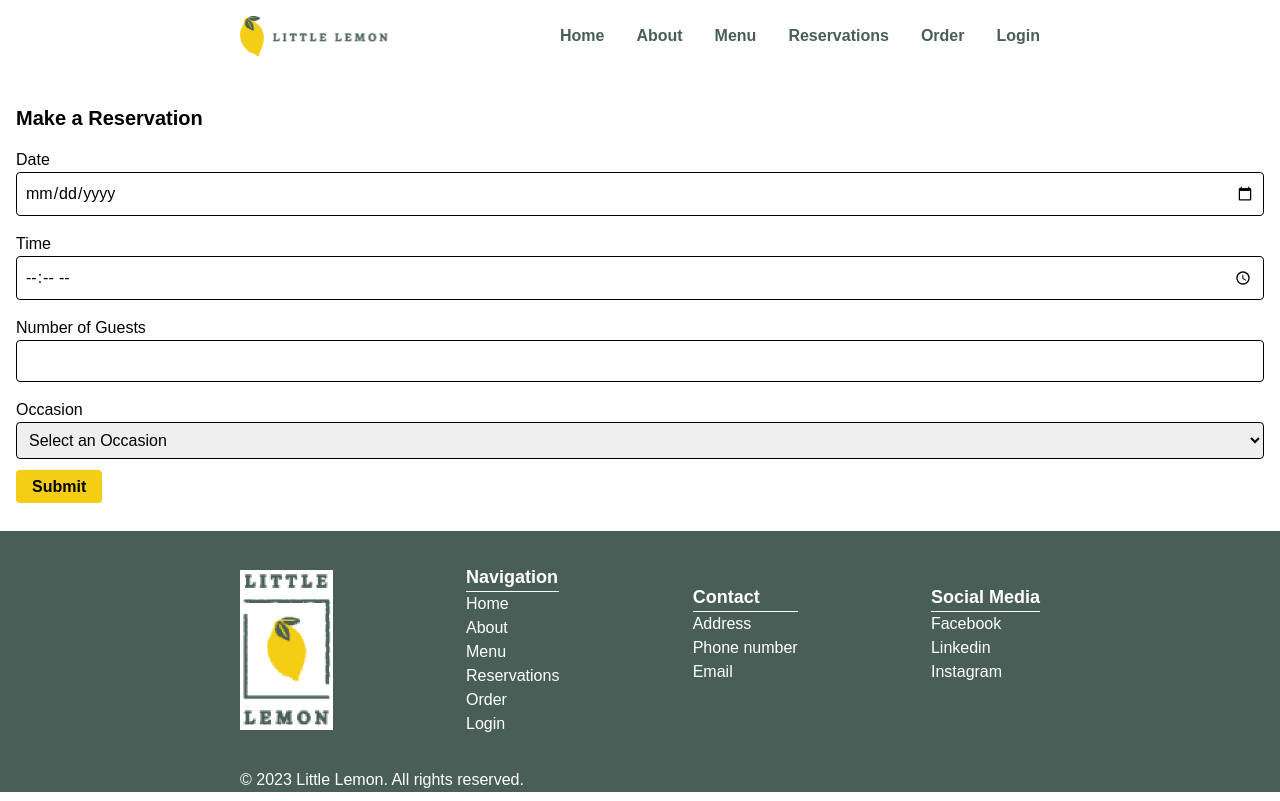
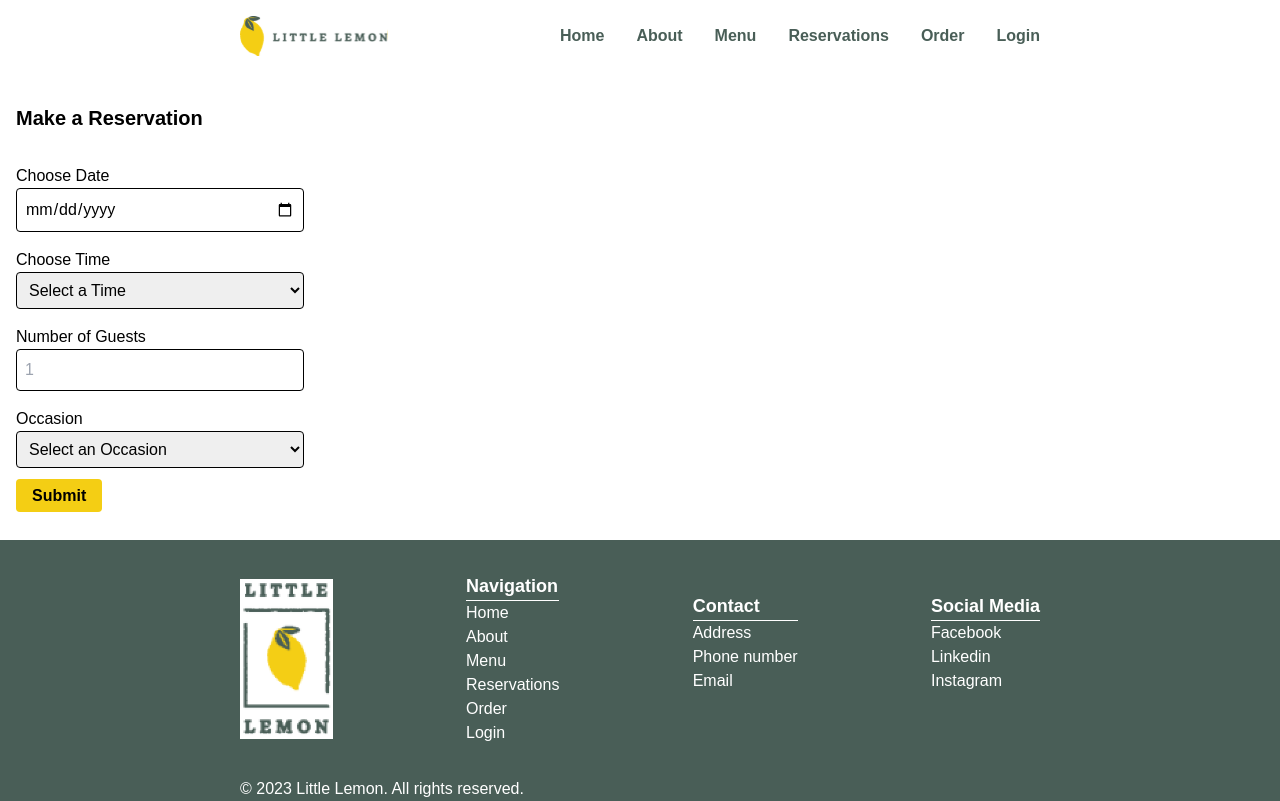
Before and after one commit to OpeDada/new-little, a React (Create React App) app: page /reservation in a window 1280 px wide. Built offline with nearby package versions, Linux system fonts and the light colour scheme.

Commit message:
implemented the form behavior using the useState hook

```diff
--- a/src/components/pages/Reservationpage/BookingForm.js
+++ b/src/components/pages/Reservationpage/BookingForm.js
@@ -8,6 +8,15 @@ const BookingForm = () => {
     guests: "",
     occasion: "",
   });
+
+  const [availableTimes, setAvailableTimes] = useState([
+    "17:00",
+    "18:00",
+    "19:00",
+    "20:00",
+    "21:00",
+    "22:00",
+  ]);
 
   const handleInputChange = (e) => {
     const { name, value } = e.target;
@@ -24,12 +33,12 @@ const BookingForm = () => {
   };
 
   return (
-    <div className="py-8 px-4">
+    <div className="grid gap-4 max-w-xs py-8 px-4">
       <h2 className="text-xl font-semibold mb-4">Make a Reservation</h2>
       <form onSubmit={handleSubmit}>
         <div className="mb-4">
           <label htmlFor="date" className="block font-medium">
-            Date
+            Choose Date
           </label>
           <input
             type="date"
@@ -43,17 +52,21 @@ const BookingForm = () => {
         </div>
         <div className="mb-4">
           <label htmlFor="time" className="block font-medium">
-            Time
+            Choose Time
           </label>
-          <input
-            type="time"
+          <select
             id="time"
             name="time"
             value={formData.time}
             onChange={handleInputChange}
             className="border rounded p-2 w-full"
             required
-          />
+          >
+            <option value="">Select a Time</option>
+            {availableTimes.map((time, index) => (
+              <option key={index} value={time}>{time}</option>
+            ))}
+          </select>
         </div>
         <div className="mb-4">
           <label htmlFor="guests" className="block font-medium">
@@ -63,6 +76,9 @@ const BookingForm = () => {
             type="number"
             id="guests"
             name="guests"
+            placeholder="1"
+            min="1"
+            max="10"
             value={formData.guests}
             onChange={handleInputChange}
             className="border rounded p-2 w-full"
```
